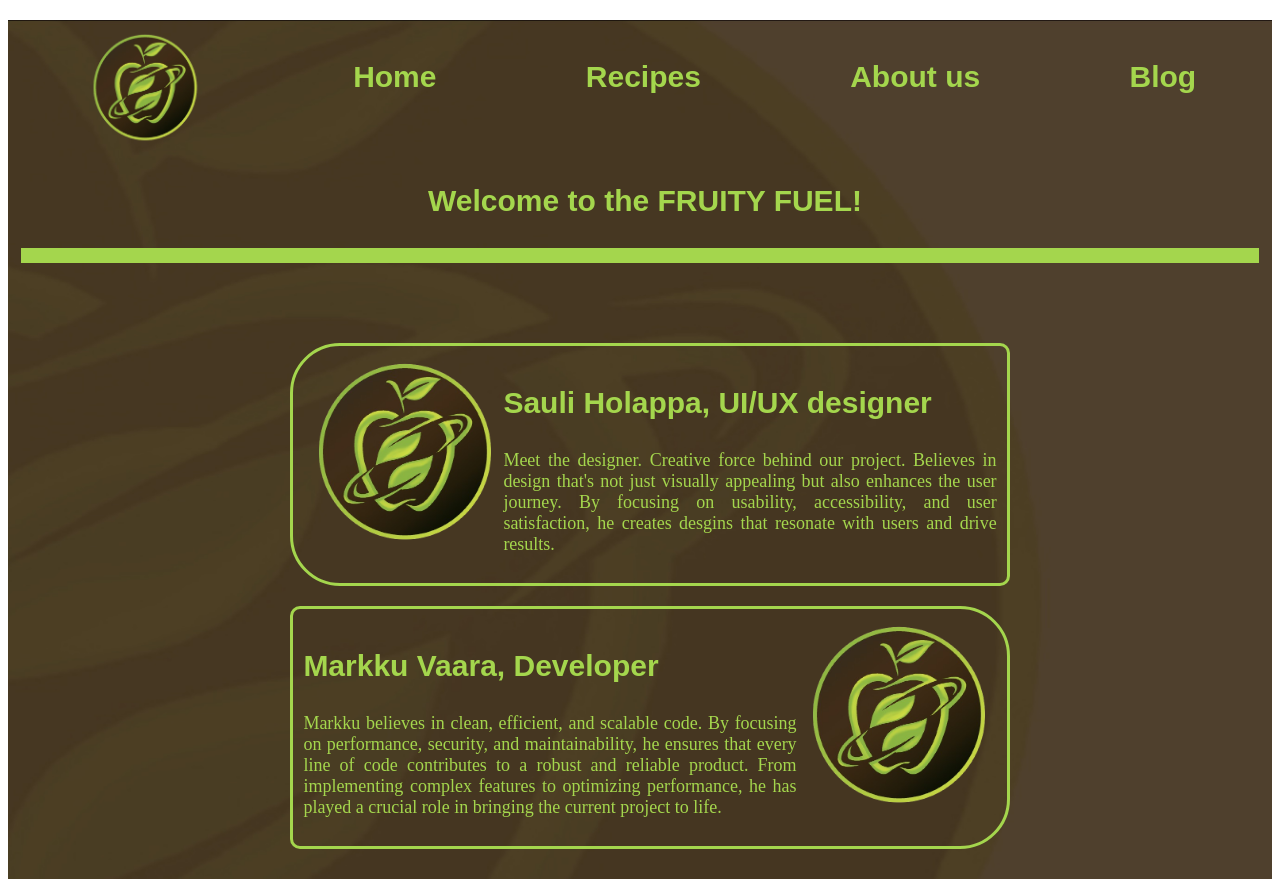
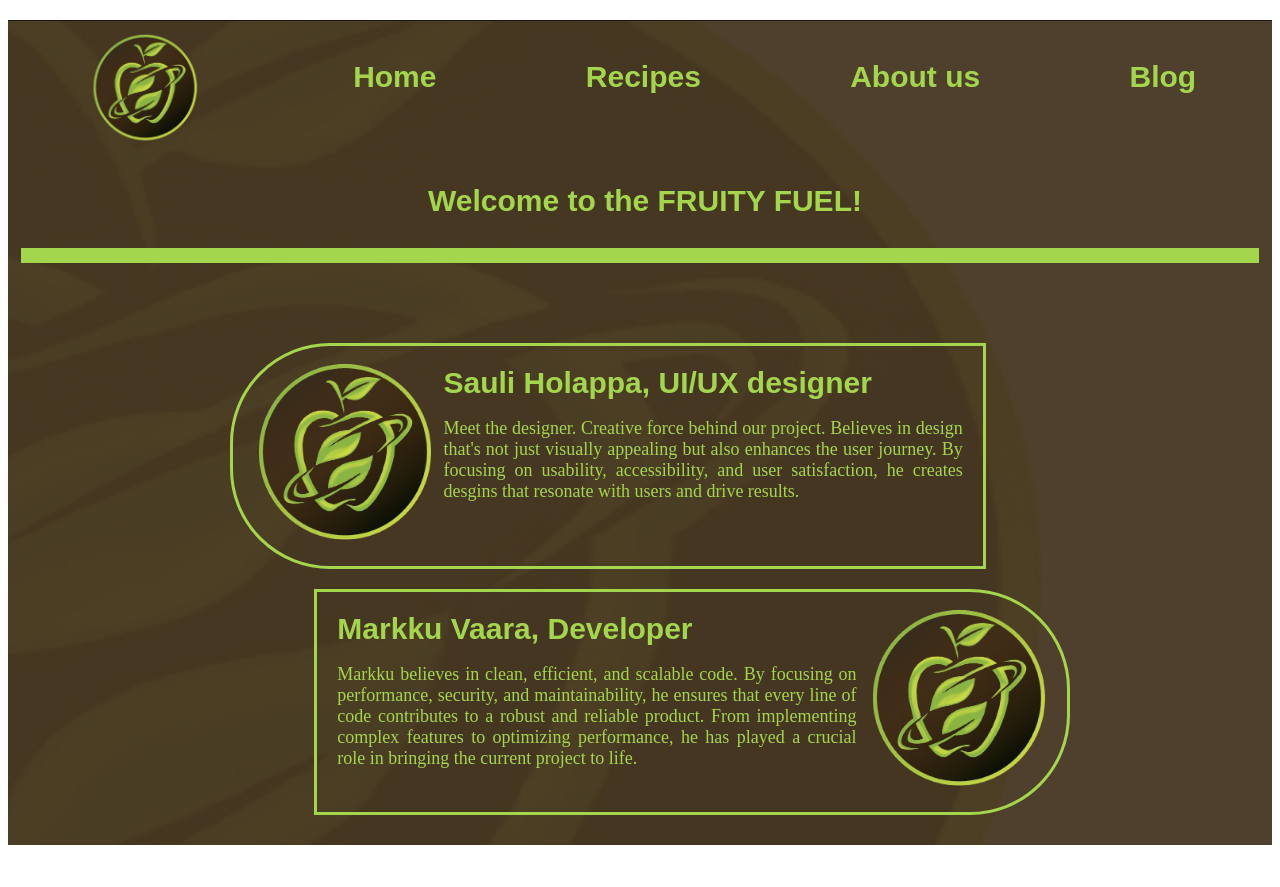
Before and after one commit to MarkkuVaara/smoothierecipes, a React (Vite) app: page /about in a window 1280 px wide. After the commit the page ends 853 px from the top, so only its background shows below. Built offline with nearby package versions, Linux system fonts and the light colour scheme.

Commit message:
Further refinement of aboutpage and person boxes

```diff
--- a/src/index.css
+++ b/src/index.css
@@ -105,32 +105,42 @@ p {
 
 .aboutpage {
     padding-top: 50px;
-    margin-left: 20%;
-    margin-right: 20%;
+    margin-left: 15%;
+    margin-right: 15%;
 }
 
 .person {
     display: flex;
     justify-content: space-between;
     text-align: justify;
+    max-height: 200px;
     margin-bottom: 20px;
+    margin-right: 10%;
     padding: 10px;
+    padding-right: 20px;
     border: 3px solid #A4D64D;
-    border-radius: 10px;
-    border-top-left-radius: 50px;
-    border-bottom-left-radius: 50px;
+    border-top-left-radius: 100px;
+    border-bottom-left-radius: 100px;
 }
 
 .persontwo {
     display: flex;
     justify-content: space-between;
     text-align: justify;
+    max-height: 200px;
     margin-bottom: 20px;
+    margin-left: 10%;
     padding: 10px;
+    padding-left: 20px;
     border: 3px solid #A4D64D;
-    border-radius: 10px;
-    border-top-right-radius: 50px;
-    border-bottom-right-radius: 50px;
+    border-top-right-radius: 100px;
+    border-bottom-right-radius: 100px;
+}
+
+.person > div > h3,
+.persontwo > div > h3 {
+    margin-top: 10px;
+    margin-bottom: 10px;
 }
 
 .person > p {
```
